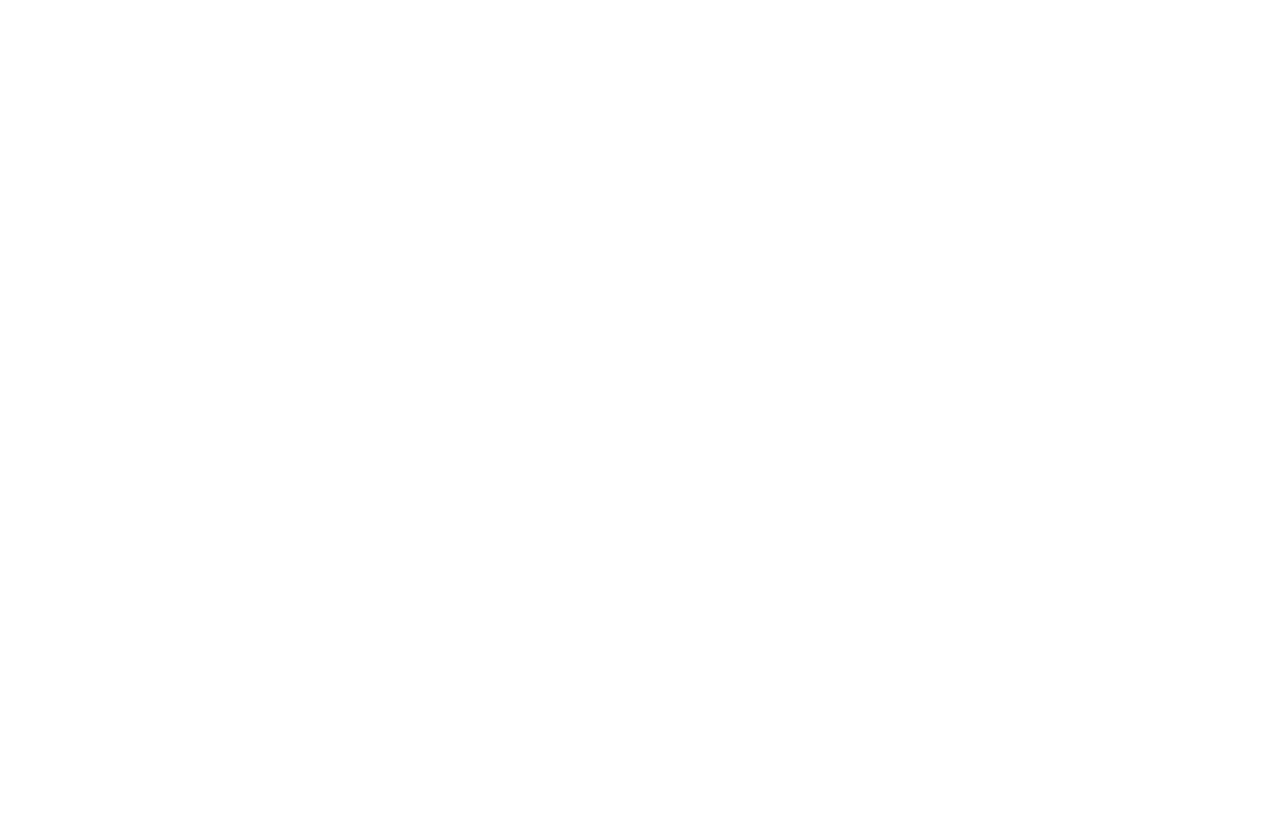
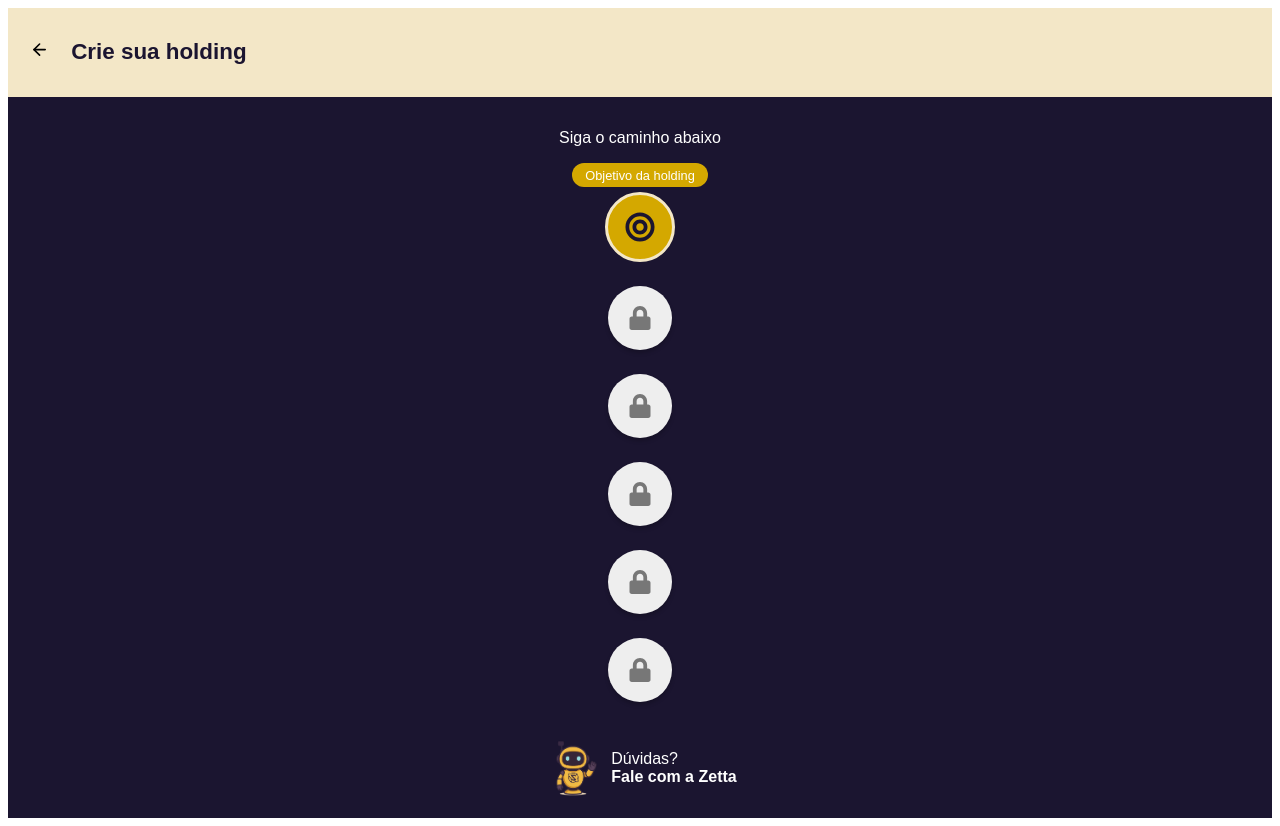
Before and after one commit to Mirelasbianchi/W1GO, a React (Create React App) app in the folder webApp/frontend/: page /criar-holding in a window 1280 px wide. Before the commit this address had no page. Before the commit the page ends 800 px from the top, so only its background shows below. Built offline with nearby package versions, Linux system fonts and the light colour scheme.

Commit message:
tela criar holding

```diff
--- a/webApp/frontend/src/App.js
+++ b/webApp/frontend/src/App.js
@@ -6,6 +6,7 @@
 import Funcionalidades from './pages/Funcionalidades';
 import TokensAfetivos from './pages/TokensAfetivos';
 import Dashboards from './pages/Dashboards';
+import CriarHolding from './pages/CriarHolding';
 
 const App = () => {
   return (
@@ -16,6 +17,7 @@
         <Route path="/funcionalidades" element={<Funcionalidades />} />
         <Route path="/tokens-afetivos" element={<TokensAfetivos />} />
         <Route path="/dashboards" element={<Dashboards />} />
+        <Route path="/criar-holding" element={<CriarHolding />} />
       </Routes>
     </BrowserRouter>
   );
--- /dev/null
+++ b/webApp/frontend/src/pages/CriarHolding.css
@@ -0,0 +1,100 @@
+.holding-container {
+  background-color: #1b1530;
+  color: #1b1530;
+  min-height: 100vh;
+  font-family: 'Arial', sans-serif;
+}
+
+.holding-header {
+  background-color: #f3e7c7;
+  display: flex;
+  align-items: center;
+  gap: 1rem;
+  padding: 0.8rem 1rem;
+}
+
+.holding-header h2 {
+  font-size: 1.4rem;
+  font-weight: bold;
+}
+
+.back-btn {
+  background: none;
+  border: none;
+  font-size: 1.2rem;
+  cursor: pointer;
+  color: #000;
+}
+
+.holding-content {
+  padding: 1rem;
+  text-align: center;
+  color: #f3e7c7;
+}
+
+.subtitle {
+  margin: 1rem 0;
+  font-size: 1rem;
+  color: #fff;
+}
+
+.step-wrapper {
+  display: flex;
+  flex-direction: column;
+  align-items: center;
+  gap: 1.5rem;
+  margin-top: 1rem;
+}
+
+.step {
+  position: relative;
+  display: flex;
+  flex-direction: column;
+  align-items: center;
+}
+
+.label {
+  background-color: #d4a800;
+  color: #fff;
+  padding: 0.3rem 0.8rem;
+  border-radius: 15px;
+  font-size: 0.8rem;
+  margin-bottom: 0.3rem;
+}
+
+.circle {
+  width: 64px;
+  height: 64px;
+  border-radius: 50%;
+  background-color: #ccc;
+  display: flex;
+  align-items: center;
+  justify-content: center;
+}
+
+.circle.yellow {
+  background-color: #d4a800;
+  color: #1b1530;
+  border: 3px solid #f3e7c7;
+}
+
+.circle.locked {
+  background-color: #eee;
+  color: #777;
+  box-shadow: 0 3px 4px rgba(0,0,0,0.2);
+}
+
+.zetta-box {
+  display: flex;
+  align-items: center;
+  margin-top: 2rem;
+  color: white;
+  gap: 0.5rem;
+  justify-content: center;
+  text-align: left;
+}
+
+.zetta-img {
+  width: 60px;
+  height: auto;
+}
--- /dev/null
+++ b/webApp/frontend/src/pages/CriarHolding.js
@@ -0,0 +1,47 @@
+import React from 'react';
+import { useNavigate } from 'react-router-dom';
+import './CriarHolding.css';
+import { FiArrowLeft } from 'react-icons/fi';
+import { FaBullseye, FaLock } from 'react-icons/fa';
+import robo from '../assets/robo.png'; // Supondo que a imagem da Zetta esteja em /assets
+
+const CriarHolding = () => {
+  const navigate = useNavigate();
+
+  return (
+    <div className="holding-container">
+      <div className="holding-header">
+        <button className="back-btn" onClick={() => navigate(-1)}><FiArrowLeft /></button>
+        <h2>Crie sua holding</h2>
+      </div>
+
+      <div className="holding-content">
+        <p className="subtitle">Siga o caminho abaixo</p>
+
+        <div className="step-wrapper">
+          <div className="step">
+            <span className="label">Objetivo da holding</span>
+            <div className="circle yellow">
+              <FaBullseye size={30} />
+            </div>
+          </div>
+
+          {[...Array(5)].map((_, index) => (
+            <div key={index} className="step">
+              <div className="circle locked">
+                <FaLock size={24} />
+              </div>
+            </div>
+          ))}
+        </div>
+
+        <div className="zetta-box">
+          <img src={robo} alt="Assistente Zetta" className="zetta-img" />
+          <p>Dúvidas?<br /><strong>Fale com a Zetta</strong></p>
+        </div>
+      </div>
+    </div>
+  );
+};
+
+export default CriarHolding;
```
Also changed, not shown: webApp/frontend/src/assets/robo.png (added).
